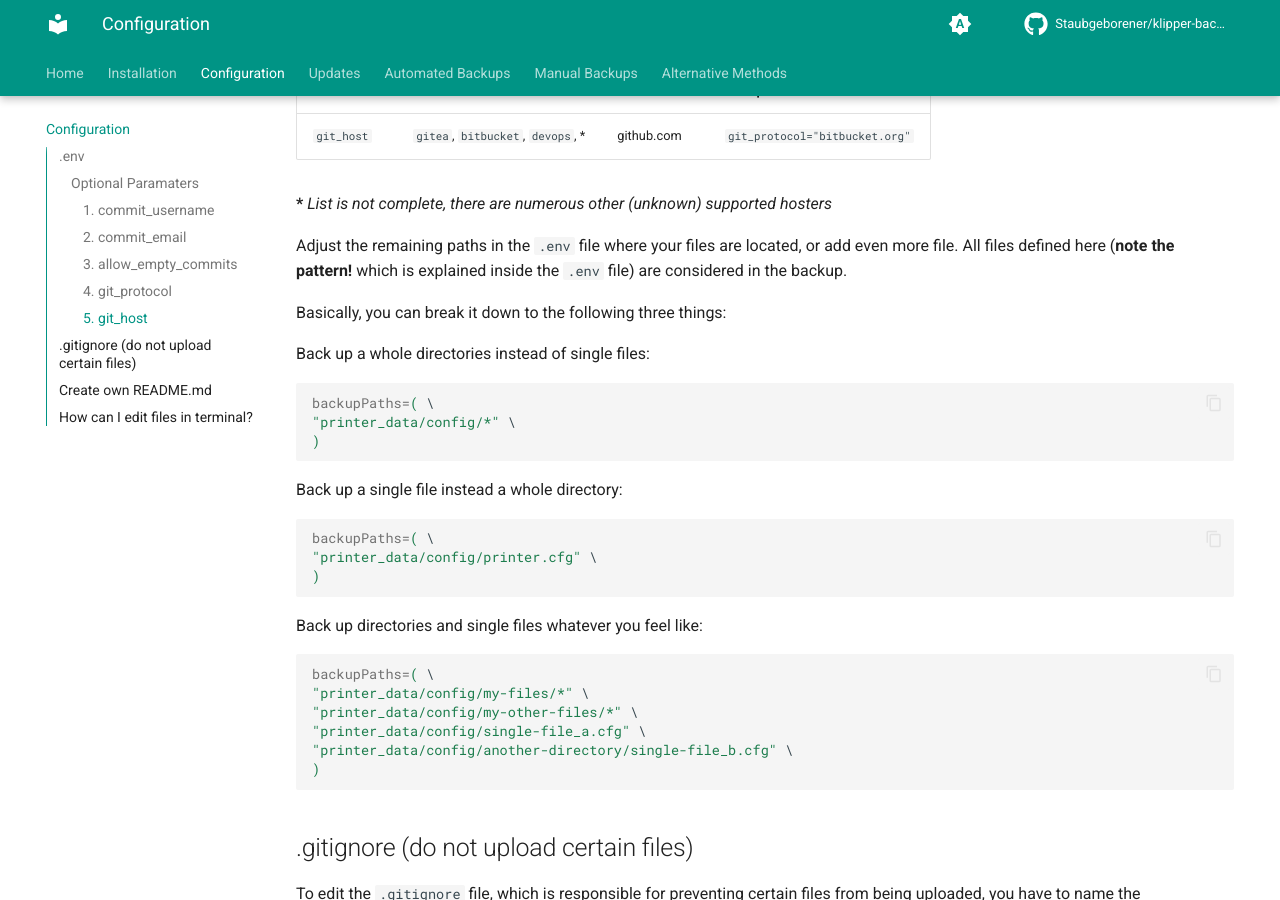
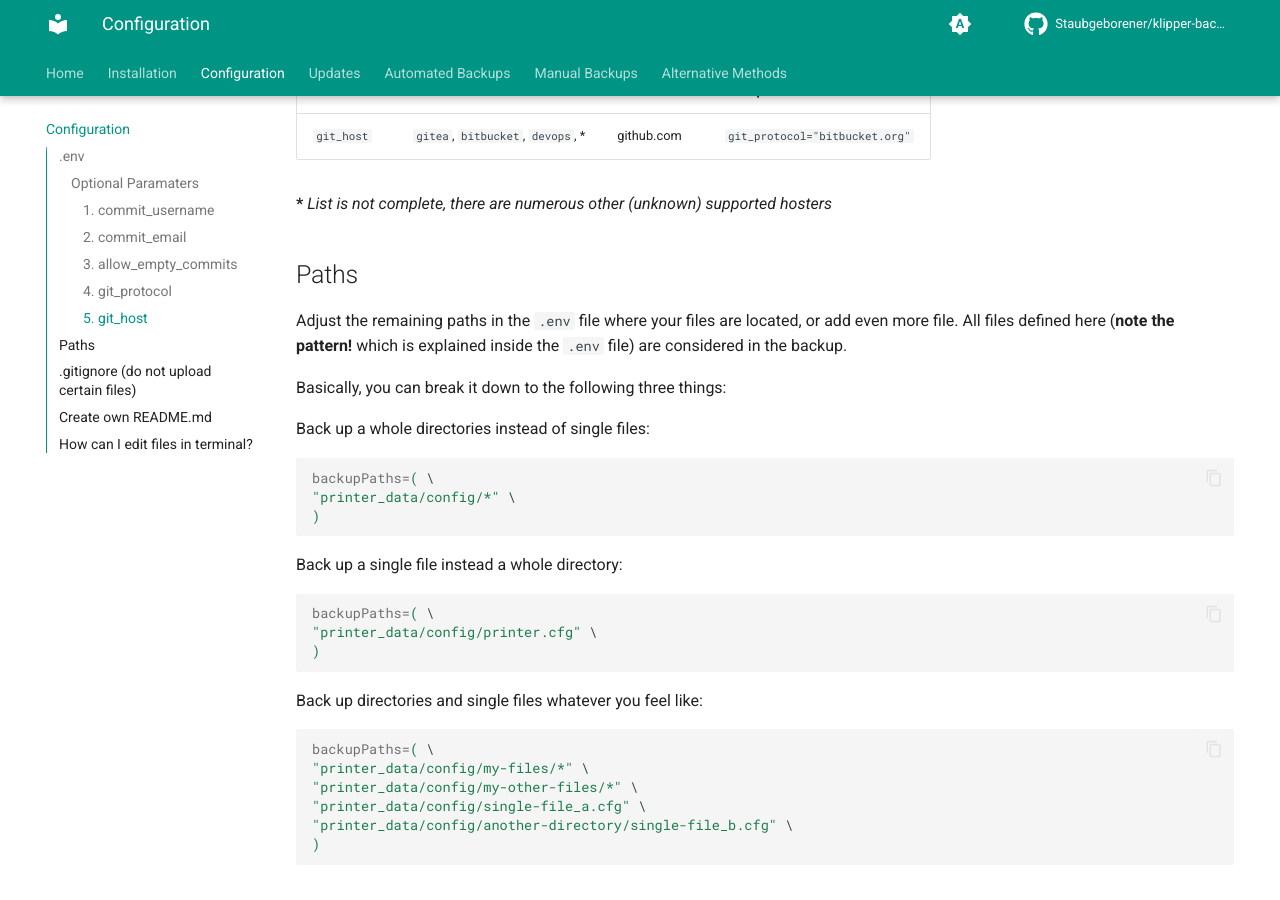
Before and after one commit to Staubgeborener/Klipper-Backup, an MkDocs documentation site: the page built from docs/configuration.md, in a window 1280 px wide and 900 px high, scrolled down 1716 px. Built offline with MkDocs 1.6.1 and Material for MkDocs 9.7.7, drawn with Linux system fonts in a browser that asks for light colours; comment, search, counter and statistics services are not loaded.

Commit message:
add paths section to configuration.md

```diff
--- a/docs/configuration.md
+++ b/docs/configuration.md
@@ -47,6 +47,7 @@ If you are using a different host ex.) gitea, bitbucket, devops, etc... you can
 
 <b>*</b> <em>List is not complete, there are numerous other (unknown) supported hosters</em>
 
+## Paths
 Adjust the remaining paths in the `.env` file where your files are located, or add even more file. All files defined here (**note the pattern!** which is explained inside the `.env` file) are considered in the backup.
 
 Basically, you can break it down to the following three things:
```
